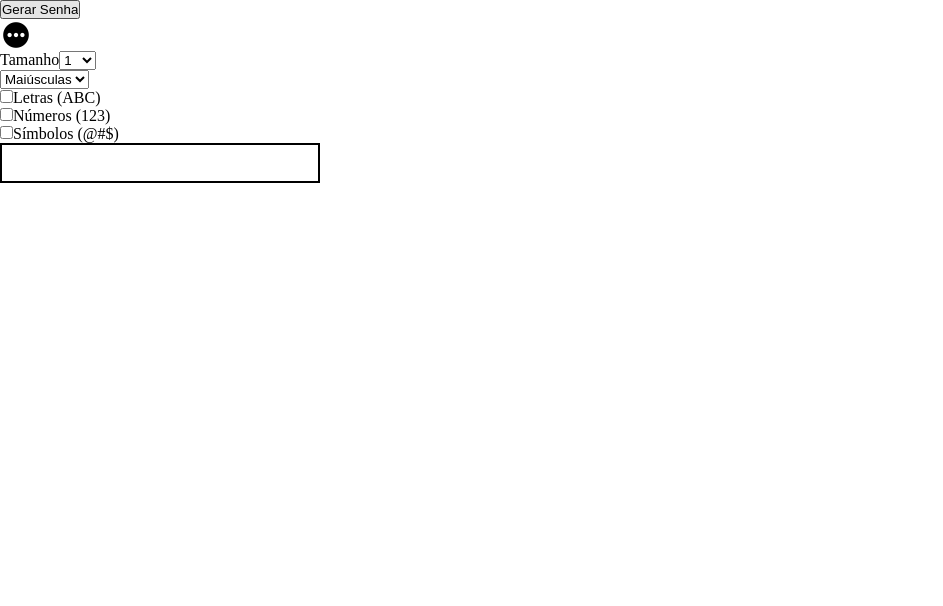
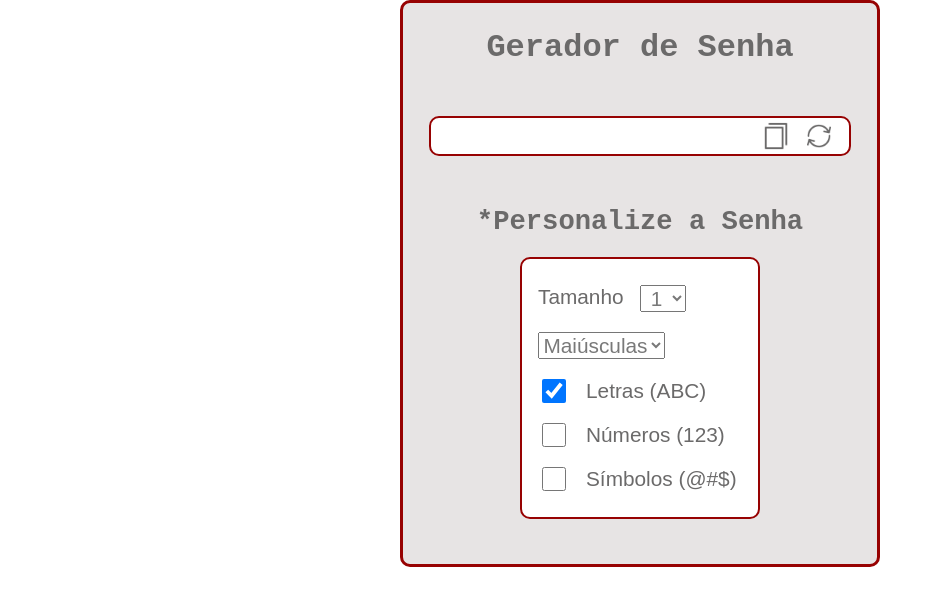
Before and after one commit to davimdolabella/Senhas_Generator, a plain HTML site: page index.html in a window 1280 px wide. Shown: the whole page, without its empty margins (0-943 px from the left). Drawn offline with Linux system fonts and the light colour scheme.

Commit message:
i think is finish

```diff
--- a/css/style.css
+++ b/css/style.css
@@ -1,22 +1,140 @@
-*{
+/* Reset básico e box-sizing para todos os elementos */
+* {
     margin: 0;
     padding: 0;
     box-sizing: border-box;
 }
 
-body, html{
+/* Define altura total para html e body */
+body, html {
     height: 100%;
 }
 
-.config_button{
-    width: 2rem;
-    height: 2rem;
-    background-image: url("../img/config.png");
-    background-size: cover;
+/* Estilo principal para a seção do gerador */
+.gerador {
+    width: 30rem;
+    margin: 0 auto;
+    padding: 2%;
+    background-color: #e7e4e4;
+    border: 3px solid rgb(151, 2, 2);
+    border-radius: 10px;
+    display: flex;
+    flex-direction: column;
+    color: rgb(107, 106, 106);
 }
 
-.display #senha{
-    width: 20rem;
-    height: 2.5rem;
-    border: 0.15rem solid black;
+/* Estilo para o título principal dentro da seção do gerador */
+.gerador > h2 {
+    font-size: 2rem;
+    text-align: center;
+    font-family: 'Courier New', Courier, monospace;
 }
+
+/* Estilo para a área de exibição da senha */
+.display {
+    margin: 50px 0;
+    width: 100%;
+    height: 40px;
+    display: flex;
+    align-items: center;
+    background-color: white;
+    border: 2px solid rgb(151, 2, 2);
+    border-radius: 10px;
+    padding: 0 10px;
+    font-family: sans-serif;
+}
+
+/* Estilo para o campo de senha */
+#senha {
+    width: 100%;
+    height: 35px;
+    background-color: white;
+    font-size: 1.3rem;
+    padding-top: 0.4rem;
+    overflow-x: auto;
+    cursor: default;
+}
+
+/* Customização da barra de rolagem horizontal */
+#senha::-webkit-scrollbar {
+    height: 3px;
+    background-color: gray;
+}
+
+#senha::-webkit-scrollbar-thumb {
+    height: 10px;
+    background-color: rgb(163, 7, 7);
+}
+
+/* Estilo para os botões de copiar e gerar senha */
+#copiar, #gerar_button {
+    width: 30px;
+    height: 30px;
+    background-size: contain;
+    background-repeat: no-repeat;
+    background-position: center;
+    margin: 8px;
+    cursor: pointer;
+}
+
+#copiar {
+    background-image: url("../img/copiar.png");
+}
+
+#gerar_button {
+    background-image: url('../img/gerar.png');
+    width: 24px;
+}
+
+/* Estilo para o título secundário */
+h2.dois {
+    font-size: 1.7rem;
+    text-align: center;
+    font-family: 'Courier New', Courier, monospace;
+}
+
+/* Estilo para o container de configuração */
+.config_container {
+    background-color: white;
+    padding: 1rem;
+    border: 2px solid rgb(151, 2, 2);
+    border-radius: 10px;
+    margin: 20px auto;
+    width: 15rem;
+    align-items: center;
+    justify-content: center;
+    display: flex;
+    flex-direction: column;
+}
+
+/* Remove transição padrão do elemento abbr */
+abbr {
+    transition: 0;
+}
+
+/* Estilo para cada item dentro do container de configuração */
+.config_container .single {
+    width: 100%;
+    display: flex;
+    font-size: 1.3rem;
+    font-family: sans-serif;
+    margin: 10px 0;
+}
+
+/* Estilo para elementos select */
+select {
+    text-align: center;
+    font-size: 1.3rem;
+    color: #797979;
+}
+
+/* Estilo específico para elementos span dentro de .select */
+.select span {
+    margin-right: 1rem;
+}
+
+/* Estilo para checkboxes dentro de .single */
+.single input[type=checkbox] {
+    margin-right: 1rem;
+    width: 2rem;
+}
--- a/index.html
+++ b/index.html
@@ -5,29 +5,45 @@
     <meta http-equiv="X-UA-Compatible" content="IE=edge">
     <meta name="viewport" content="width=device-width, initial-scale=1.0">
     <link rel="stylesheet" href="css/style.css">
-    <title>Gerador de senhas</title>
+    <title>Gerador de Senhas</title>
 </head>
 <body>
     <section class="gerador">
+        <h2>Gerador de Senha</h2>
 
-        <div class="gerar_container">
-            <input id="gerar_button" type="submit" value="Gerar Senha">
-            <div class="config_button"></div>
-        </div><!--gerar-->
+        <div class="display">
+            <div id="senha"></div>
+            <!-- botao copiar a senha -->
+            <abbr title="Copiar" class="legenda">
+                <div id="copiar"></div>
+            </abbr>
+            <!-- botao para gerar a senha -->
+            <abbr title="Gerar Senha" class="legenda">
+                <div id="gerar_button"></div>
+            </abbr>
+        </div><!--display-->
+
+        <h2 class="dois">*Personalize a Senha</h2>
 
         <div class="config_container">
-            <div class="single">
-                <span>Tamanho</span><select id="tamanho"></select>
+            <!-- Seletor de tamanho -->
+            <div class="single select">
+                <span>Tamanho</span>
+                <select id="tamanho"></select>
             </div><!--single-->
-            <div class="single">
+
+            <!-- Seletor de maiúsculas/minúsculas -->
+            <div class="single select">
                 <select name="mmm" id="mmm">
                     <option value="mai">Maiúsculas</option>
+                    <option value="misto">Misto</option>
                     <option value="min">Minúsculas</option>
-                    <option value="misto">Misto</option>
                 </select>
             </div><!--single-->
+
+            <!-- Opções de caracteres -->
             <div class="single">
-                <input type="checkbox" id="letras"><span>Letras (ABC)</span>
+                <input type="checkbox" id="letras" checked><span>Letras (ABC)</span>
             </div><!--single-->
             <div class="single">
                 <input type="checkbox" id="numeros"><span>Números (123)</span>
@@ -36,11 +52,8 @@
                 <input type="checkbox" id="simbolos"><span>Símbolos (@#$)</span>
             </div><!--single-->
         </div><!--config container-->
+    </section><!--gerador-->
 
-        <div class="display">
-            <div id="senha"></div><!--senha-->
-        </div><!--display-->
-    </section><!--gerador-->
     <script src="js/script.js"></script>
 </body>
 </html>
--- a/js/script.js
+++ b/js/script.js
@@ -1,144 +1,153 @@
-window.onload = () =>{
+window.onload = () => {
+    // Seleciona os elementos da interface
     var gerar_button = document.getElementById('gerar_button');
     var tamanho = document.getElementById('tamanho');
     var display = document.getElementById('senha');
     var check_letras = document.getElementById('letras');
     var check_numeros = document.getElementById('numeros');
     var check_simbolos = document.getElementById('simbolos');
+    var select_mmm = document.getElementById('mmm');
+    var copiar = document.getElementById('copiar');
     var senha = '';
-    function gerar_senha(){
-        //tudo
-        if(check_simbolos.checked && check_numeros.checked  && check_letras.checked){
-            for(let i = 0; i < tamanho.value;i++){
-                let n = Math.floor((Math.random() + 1/3) * 3);
+
+    // Função para gerar a senha com base nas opções selecionadas
+    function gerar_senha() {
+        // Senha com letras, números e símbolos
+        if (check_simbolos.checked && check_numeros.checked && check_letras.checked) {
+            for (let i = 0; i < tamanho.value; i++) {
+                let n = Math.floor((Math.random() + 1 / 3) * 3);
                 let s;
-                switch (n){
+                switch (n) {
                     case 3:
-                        s = Math.floor((Math.random() + 4.8) * 10)
+                        s = Math.floor((Math.random() + 4.8) * 10);
                         break;
                     case 2:
-                        s = Math.floor((Math.random() + 97/29) * 29)
+                        s = Math.floor((Math.random() + 97 / 29) * 29);
                         break;
-                    case 1 :
-                        s = Math.floor((Math.random() + 33/63) * 63)
+                    case 1:
+                        s = Math.floor((Math.random() + 33 / 63) * 63);
                         break;
                 }
-                if (s >= 32 && s <= 126) { // Garantir que s seja um caractere ASCII visível
+                // Garante que o caractere é ASCII visível
+                if (s >= 32 && s <= 126) {
                     senha += String.fromCharCode(s);
                 }
             }
-        }else if(check_simbolos.checked && check_numeros.checked){
-            for(let i = 0; i < tamanho.value;i++){
-                let n = Math.floor((Math.random() + 1/4) * 4 );
+        }
+        // Senha com números e símbolos
+        else if (check_simbolos.checked && check_numeros.checked) {
+            for (let i = 0; i < tamanho.value; i++) {
+                let n = Math.floor((Math.random() + 1 / 4) * 4);
                 let s;
-                switch (n){
+                switch (n) {
                     case 4:
-                        s = Math.floor((Math.random() + 4.8) * 10)
+                        s = Math.floor((Math.random() + 4.8) * 10);
                         break;
                     case 3:
-                        s = Math.floor((Math.random() + 5.5) * 6)
+                        s = Math.floor((Math.random() + 5.5) * 6);
                         break;
-                    case 2 :
-                        s = Math.floor((Math.random() + 1.6) * 25)
+                    case 2:
+                        s = Math.floor((Math.random() + 1.6) * 25);
                         break;
                     case 1:
-                        s = Math.floor((Math.random() + 18.2) * 5)
+                        s = Math.floor((Math.random() + 18.2) * 5);
                         break;
                 }
                 if (s >= 32 && s <= 126) {
                     senha += String.fromCharCode(s);
                 }
             }
-        }else if(check_simbolos.checked && check_letras.checked){
-            for(let i = 0; i < tamanho.value;i++){
-                let n = Math.floor((Math.random() + 1/3) * 3 );
+        }
+        // Senha com letras e símbolos
+        else if (check_simbolos.checked && check_letras.checked) {
+            for (let i = 0; i < tamanho.value; i++) {
+                let n = Math.floor((Math.random() + 1 / 3) * 3);
                 let s;
-                switch (n){
+                switch (n) {
                     case 3:
-                        s = Math.floor((Math.random() + 33/15) * 15)
-                        console.log(n);
+                        s = Math.floor((Math.random() + 33 / 15) * 15);
                         break;
                     case 2:
-                        s = Math.floor((Math.random() + 58/38) * 38)
-                        console.log(n);
+                        s = Math.floor((Math.random() + 58 / 38) * 38);
                         break;
-                    case 1 :
-                        s = Math.floor((Math.random() + 97/29) * 29)
-                        console.log(n);
+                    case 1:
+                        s = Math.floor((Math.random() + 97 / 29) * 29);
                         break;
                 }
                 if (s >= 32 && s <= 126) {
                     senha += String.fromCharCode(s);
                 }
             }
-        }else if(check_simbolos.checked){
-            for(let i = 0; i < tamanho.value;i++){
-                let n = Math.floor((Math.random() + 1/4) * 4 );
+        }
+        // Senha apenas com símbolos
+        else if (check_simbolos.checked) {
+            for (let i = 0; i < tamanho.value; i++) {
+                let n = Math.floor((Math.random() + 1 / 4) * 4);
                 let s;
-                switch (n){
+                switch (n) {
                     case 4:
-                        s = Math.floor((Math.random() + 33/15) * 15)
+                        s = Math.floor((Math.random() + 33 / 15) * 15);
                         break;
                     case 3:
-                        s = Math.floor((Math.random() + 58/7) * 7)
+                        s = Math.floor((Math.random() + 58 / 7) * 7);
                         break;
-                    case 2 :
-                        s = Math.floor((Math.random() + 91/5) * 5)
+                    case 2:
+                        s = Math.floor((Math.random() + 91 / 5) * 5);
                         break;
                     case 1:
-                        s = Math.floor((Math.random() + 123/3) * 3)
+                        s = Math.floor((Math.random() + 123 / 3) * 3);
                         break;
                 }
                 if (s >= 32 && s <= 126) {
                     senha += String.fromCharCode(s);
                 }
             }
-        }else if(check_numeros.checked && check_letras.checked){
-            for(let i = 0; i < tamanho.value;i++){
-                let n = Math.floor((Math.random() + 1/3) * 3 );
+        }
+        // Senha com números e letras
+        else if (check_numeros.checked && check_letras.checked) {
+            for (let i = 0; i < tamanho.value; i++) {
+                let n = Math.floor((Math.random() + 1 / 3) * 3);
                 let s;
-                switch (n){
+                switch (n) {
                     case 3:
-                        s = Math.floor((Math.random() + 65/26) * 26)
-                        console.log(s,n);
+                        s = Math.floor((Math.random() + 65 / 26) * 26);
                         break;
                     case 2:
-                        s = Math.floor((Math.random() + 4.8) * 10)
-                        console.log(s,n);
+                        s = Math.floor((Math.random() + 4.8) * 10);
                         break;
-                    case 1 :
-                        s = Math.floor((Math.random() + 97/26) * 26)
-                        console.log(s,n);
+                    case 1:
+                        s = Math.floor((Math.random() + 97 / 26) * 26);
                         break;
                 }
                 if (s >= 32 && s <= 126) {
                     senha += String.fromCharCode(s);
                 }
             }
-        }else if(check_numeros.checked){
-            for(let i = 0; i < tamanho.value;i++){
+        }
+        // Senha apenas com números
+        else if (check_numeros.checked) {
+            for (let i = 0; i < tamanho.value; i++) {
                 let s;
-                s = Math.floor((Math.random() + 4.8) * 10)
+                s = Math.floor((Math.random() + 4.8) * 10);
                 if (s >= 32 && s <= 126) {
                     senha += String.fromCharCode(s);
                 }
             }
-        }else if(check_letras.checked){
-            for(let i = 0;i < tamanho.value; i++){
-                let n = Math.floor((Math.random() + 1/3) * 3 );
+        }
+        // Senha apenas com letras
+        else if (check_letras.checked) {
+            for (let i = 0; i < tamanho.value; i++) {
+                let n = Math.floor((Math.random() + 1 / 3) * 3);
                 let s;
-                switch (n){
+                switch (n) {
                     case 3:
-                        s = Math.floor((Math.random() + 65/26) * 26)
-                        console.log(s,n);
+                        s = Math.floor((Math.random() + 65 / 26) * 26);
                         break;
                     case 2:
-                        s = Math.floor((Math.random() + 65/26) * 26)
-                        console.log(s,n);
+                        s = Math.floor((Math.random() + 65 / 26) * 26);
                         break;
-                    case 1 :
-                        s = Math.floor((Math.random() + 97/26) * 26)
-                        console.log(s,n);
+                    case 1:
+                        s = Math.floor((Math.random() + 97 / 26) * 26);
                         break;
                 }
                 if (s >= 32 && s <= 126) {
@@ -147,17 +156,39 @@ window.onload = () =>{
             }
         }
 
-        console.log(senha);
-        display.innerHTML = senha;
+        // Aplica as transformações de maiúsculas/minúsculas conforme a seleção
+        if (select_mmm.value == 'mai') {
+            display.innerHTML = senha.toUpperCase();
+        } else if (select_mmm.value == 'min') {
+            display.innerHTML = senha.toLowerCase();
+        } else {
+            display.innerHTML = senha;
+        }
+
+        // Limpa a variável senha para o próximo uso
         senha = '';
     }
-    for(let i = 1; i < 51;i++){
-        tamanho.innerHTML += `
-        <option>${i}</option>`
-    }
-    display.onclick = () =>{
-        gerar_senha();
+
+    // Popula o dropdown de tamanhos com opções de 1 a 50
+    for (let i = 1; i < 51; i++) {
+        tamanho.innerHTML += `<option>${i}</option>`;
     }
 
+    // Associa o clique no botão de gerar senha à função gerar_senha
+    gerar_button.onclick = () => {
+        gerar_senha();
+    };
 
+    // Função para copiar a senha gerada para a área de transferência
+    copiar.onclick = () => {
+        display.style.color = 'green';
+        setTimeout(() => display.style.color = '', 1500);
+
+        // Copia a senha para a área de transferência
+        navigator.clipboard.writeText(display.innerHTML).then(() => {
+            alert('Senha Copiada!');
+        }).catch(err => {
+            console.error('Erro ao copiar a senha:', err);
+        });
+    };
 };
```
Also changed, not shown: img/copiar.png (added), img/gerar.png (added).
